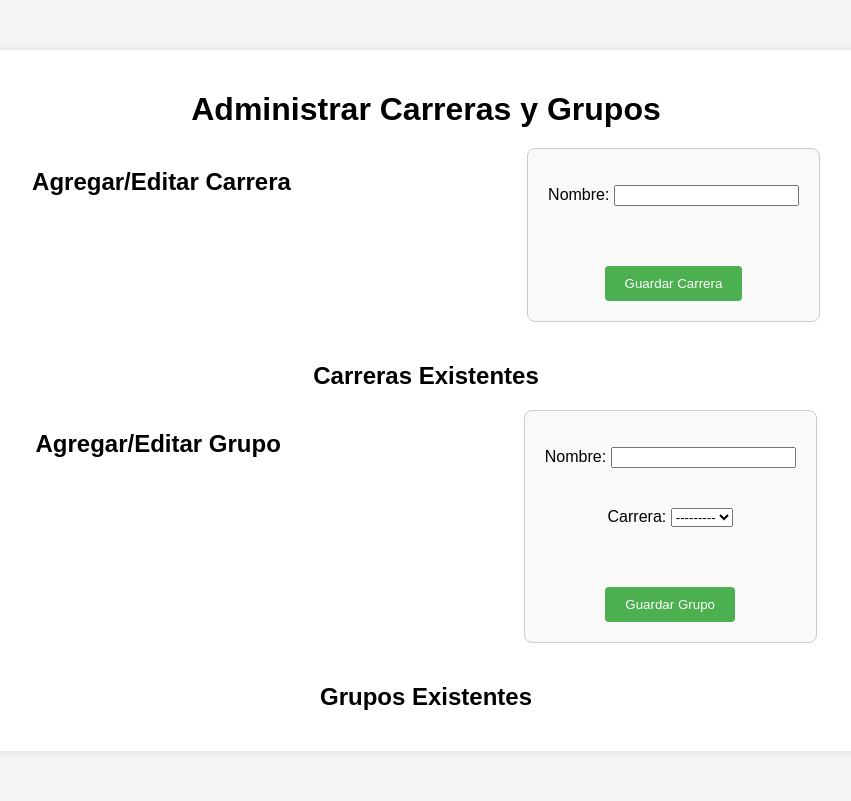
After one commit to SantiagoAHS/entrevista_inicial, a Django app: page /administrar_carreras_grupos/ in a window 1280 px wide. The commit adds this page. Shown: the whole page, without its empty margins (214-1065 px from the left). Run offline with Django 5.2, Linux system fonts and the light colour scheme; data that the repository does not hold is empty.

Commit message:
implement new funtion

```diff
--- a/moduloinicial/modulo_uno/mi_aplicacion/forms.py
+++ b/moduloinicial/modulo_uno/mi_aplicacion/forms.py
@@ -14,3 +14,43 @@ class PersonaForm(forms.ModelForm):
             'tipo_computadora': forms.Select(choices=Estudiante.TIPO_COMPUTADORA_CHOICES),
             # Añadir más widgets personalizados si es necesario
         }
+
+# mi_aplicacion/forms.py
+
+from django import forms
+from .models import Profesor, Carrera, Grupo
+
+class ProfesorForm(forms.ModelForm):
+    class Meta:
+        model = Profesor
+        fields = ['nombre', 'carrera', 'grupo_tutor']
+        widgets = {
+            'carrera': forms.Select(attrs={'id': 'id_carrera'}),
+            'grupo_tutor': forms.Select(attrs={'id': 'id_grupo_tutor'}),
+        }
+
+    def __init__(self, *args, **kwargs):
+        super(ProfesorForm, self).__init__(*args, **kwargs)
+        self.fields['grupo_tutor'].queryset = Grupo.objects.none()
+
+        if 'carrera' in self.data:
+            try:
+                carrera_id = int(self.data.get('carrera'))
+                self.fields['grupo_tutor'].queryset = Grupo.objects.filter(carrera_id=carrera_id).order_by('nombre')
+            except (ValueError, TypeError):
+                pass  # carrera_id no es válido, no hacer nada
+        elif self.instance.pk:
+            self.fields['grupo_tutor'].queryset = self.instance.carrera.grupo_set.order_by('nombre')
+
+from django import forms
+from .models import Carrera, Grupo
+
+class CarreraForm(forms.ModelForm):
+    class Meta:
+        model = Carrera
+        fields = ['nombre']
+
+class GrupoForm(forms.ModelForm):
+    class Meta:
+        model = Grupo
+        fields = ['nombre', 'carrera']
--- /dev/null
+++ b/moduloinicial/modulo_uno/mi_aplicacion/static/css/astyles.css
@@ -0,0 +1,81 @@
+/* mi_aplicacion/static/css/styles.css */
+
+body {
+    font-family: Arial, sans-serif;
+    background-color: #f5f5f5;
+    margin: 0;
+    padding: 0;
+}
+
+.container {
+    width: 80%;
+    margin: 50px auto;
+    padding: 20px;
+    background-color: #fff;
+    box-shadow: 0 0 10px rgba(0, 0, 0, 0.1);
+    border-radius: 8px;
+    text-align: center;
+}
+
+h1 {
+    text-align: center;
+    margin-bottom: 20px;
+}
+
+p {
+    text-align: center;
+    margin-bottom: 40px;
+}
+
+.form-container {
+    display: flex;
+    justify-content: space-around;
+    margin-bottom: 40px;
+}
+
+.form-section {
+    width: 45%;
+}
+
+form {
+    padding: 20px;
+    background-color: #f9f9f9;
+    border: 1px solid #ccc;
+    border-radius: 8px;
+}
+
+form button {
+    margin-top: 20px;
+    padding: 10px 20px;
+    background-color: #4CAF50;
+    color: white;
+    border: none;
+    border-radius: 4px;
+    cursor: pointer;
+    transition: background-color 0.3s ease;
+}
+
+form button:hover {
+    background-color: #45a049;
+}
+
+ul {
+    text-align: left;
+}
+
+ul li {
+    margin-bottom: 10px;
+}
+
+ul ul {
+    margin-left: 20px;
+}
+
+a {
+    color: #4CAF50;
+    text-decoration: none;
+}
+
+a:hover {
+    text-decoration: underline;
+}
--- /dev/null
+++ b/moduloinicial/modulo_uno/mi_aplicacion/templates/administrar_carreras_grupos.html
@@ -0,0 +1,49 @@
+<!DOCTYPE html>
+<html>
+<head>
+    <title>Administrar Carreras y Grupos</title>
+    {% load static %}
+    <link rel="stylesheet" type="text/css" href="{% static 'css/astyles.css' %}">
+</head>
+<body>
+    <div class="container">
+        <h1>Administrar Carreras y Grupos</h1>
+
+        <div class="form-container">
+            <h2>Agregar/Editar Carrera</h2>
+            <form method="POST">
+                {% csrf_token %}
+                {{ carrera_form.as_p }}
+                <button type="submit" name="carrera_submit">Guardar Carrera</button>
+            </form>
+        </div>
+
+        <div class="list-container">
+            <h2>Carreras Existentes</h2>
+            <ul>
+                {% for carrera in carreras %}
+                    <li>{{ carrera.nombre }} - <a href="{% url 'administrar_carreras_grupos' %}?carrera_id={{ carrera.id }}">Editar</a></li>
+                {% endfor %}
+            </ul>
+        </div>
+
+        <div class="form-container">
+            <h2>Agregar/Editar Grupo</h2>
+            <form method="POST">
+                {% csrf_token %}
+                {{ grupo_form.as_p }}
+                <button type="submit" name="grupo_submit">Guardar Grupo</button>
+            </form>
+        </div>
+
+        <div class="list-container">
+            <h2>Grupos Existentes</h2>
+            <ul>
+                {% for grupo in grupos %}
+                    <li>{{ grupo.nombre }} ({{ grupo.carrera.nombre }}) - <a href="{% url 'administrar_carreras_grupos' %}?grupo_id={{ grupo.id }}">Editar</a></li>
+                {% endfor %}
+            </ul>
+        </div>
+    </div>
+</body>
+</html>
--- a/moduloinicial/modulo_uno/mi_aplicacion/urls.py
+++ b/moduloinicial/modulo_uno/mi_aplicacion/urls.py
@@ -1,11 +1,14 @@
 # mi_aplicacion/urls.py
 from django.urls import path
 from . import views
-from .views import formulario_view
+from .views import administrar_carreras_grupos, formulario_view
 from .views import lista_grupos
 
 urlpatterns = [
     path('', views.home, name='home'),
     path('formulario/', formulario_view, name='formulario'),
     path('grupos/', views.lista_grupos, name='lista_grupos'),
+    path('pantalla_administracion/', views.pantalla_administracion, name='pantalla_administracion'),
+    path('get_grupos/<int:carrera_id>/', views.get_grupos, name='get_grupos'),
+    path('administrar_carreras_grupos/', administrar_carreras_grupos, name='administrar_carreras_grupos'),
 ]
--- a/moduloinicial/modulo_uno/mi_aplicacion/views.py
+++ b/moduloinicial/modulo_uno/mi_aplicacion/views.py
@@ -171,3 +171,74 @@ def exportar_estudiantes_a_excel(estudiantes):
     response['Content-Disposition'] = 'attachment; filename=estudiantes.xlsx'
     wb.save(response)
     return response
+
+
+# mi_aplicacion/views.py
+
+from django.shortcuts import render, get_object_or_404
+from django.http import JsonResponse
+from .models import Profesor, Carrera, Grupo
+from .forms import ProfesorForm
+
+def pantalla_administracion(request):
+    profesor_id = request.GET.get('profesor_id')
+    if request.method == 'POST':
+        if profesor_id:
+            profesor = get_object_or_404(Profesor, pk=profesor_id)
+            form = ProfesorForm(request.POST, instance=profesor)
+        else:
+            form = ProfesorForm(request.POST)
+
+        if form.is_valid():
+            form.save()
+            # Redirigir o actualizar la página según sea necesario
+    else:
+        if profesor_id:
+            profesor = get_object_or_404(Profesor, pk=profesor_id)
+            form = ProfesorForm(instance=profesor)
+        else:
+            form = ProfesorForm()
+
+    profesores = Profesor.objects.all()
+    return render(request, 'pantalla_administracion.html', {'form': form, 'profesores': profesores})
+
+def get_grupos(request, carrera_id):
+    grupos = Grupo.objects.filter(carrera_id=carrera_id).order_by('nombre').values('id', 'nombre')
+    return JsonResponse(list(grupos), safe=False)
+
+from django.shortcuts import render, get_object_or_404, redirect
+from .models import Carrera, Grupo
+from .forms import CarreraForm, GrupoForm
+
+def administrar_carreras_grupos(request):
+    carreras = Carrera.objects.all()
+    grupos = Grupo.objects.all()
+
+    carrera_form = CarreraForm(request.POST or None)
+    grupo_form = GrupoForm(request.POST or None)
+
+    if request.method == 'POST':
+        if 'carrera_submit' in request.POST and carrera_form.is_valid():
+            carrera_form.save()
+            return redirect('administrar_carreras_grupos')
+
+        if 'grupo_submit' in request.POST and grupo_form.is_valid():
+            grupo_form.save()
+            return redirect('administrar_carreras_grupos')
+
+    if 'carrera_id' in request.GET:
+        carrera_id = request.GET.get('carrera_id')
+        carrera = get_object_or_404(Carrera, id=carrera_id)
+        carrera_form = CarreraForm(instance=carrera)
+
+    if 'grupo_id' in request.GET:
+        grupo_id = request.GET.get('grupo_id')
+        grupo = get_object_or_404(Grupo, id=grupo_id)
+        grupo_form = GrupoForm(instance=grupo)
+
+    return render(request, 'administrar_carreras_grupos.html', {
+        'carrera_form': carrera_form,
+        'grupo_form': grupo_form,
+        'carreras': carreras,
+        'grupos': grupos,
+    })
```
Also changed, not shown: moduloinicial/modulo_uno/mi_aplicacion/static/css/styles.css (+40 -6 lines), moduloinicial/modulo_uno/mi_aplicacion/templates/home.html (+17 -2 lines), moduloinicial/modulo_uno/mi_aplicacion/templates/pantalla_administracion.html (added, +64 -0 lines), moduloinicial/modulo_uno/mi_aplicacion/migrations/0004_alter_estudiante_actividad_hermanos_and_more.py (added), moduloinicial/modulo_uno/mi_aplicacion/static/images/admin.png (added), moduloinicial/modulo_uno/mi_aplicacion/static/images/lista.png (added).
